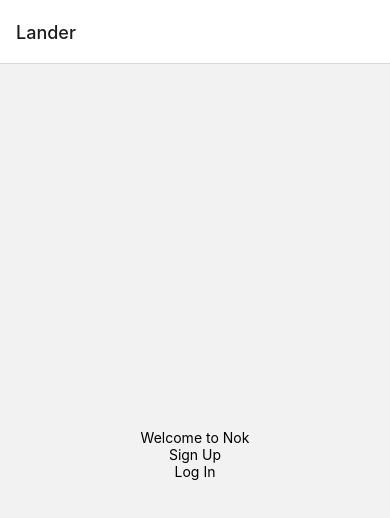
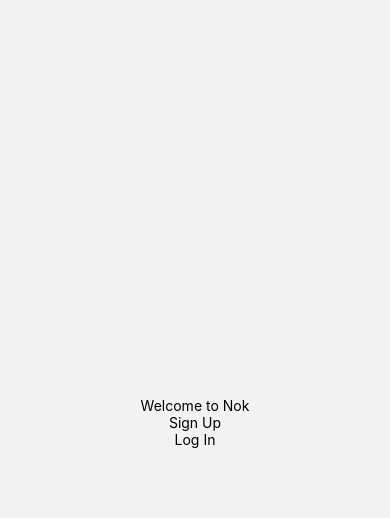
Before and after one commit to jacobcambell/nok, a React Native app in the folder frontend/: screen / in a window 390 px wide. Shown: the top 518 px of the page. Built offline with nearby package versions, Linux system fonts and the light colour scheme.

Commit message:
Hide header in Stack Navigator

```diff
--- a/frontend/App.tsx
+++ b/frontend/App.tsx
@@ -2,13 +2,14 @@ import React from 'react';
 import { NavigationContainer } from '@react-navigation/native';
 import { createNativeStackNavigator } from '@react-navigation/native-stack';
 import Lander from './src/Lander';
+import Main from './src/Main';
 
 const Stack = createNativeStackNavigator();
 
 const App = () => {
     return (
         <NavigationContainer>
-            <Stack.Navigator>
+            <Stack.Navigator screenOptions={{ headerShown: false }}>
                 <Stack.Screen name="Lander" component={Lander} />
             </Stack.Navigator>
         </NavigationContainer>
```
